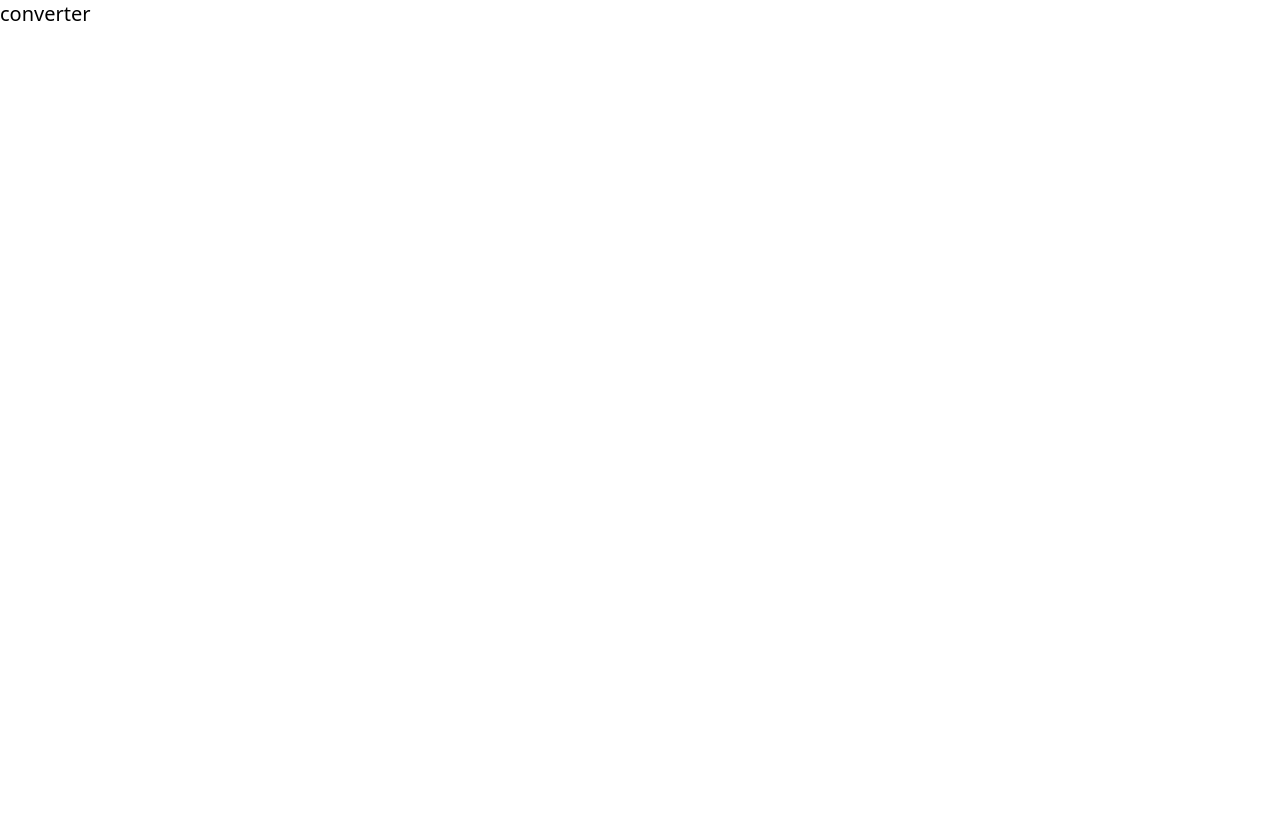
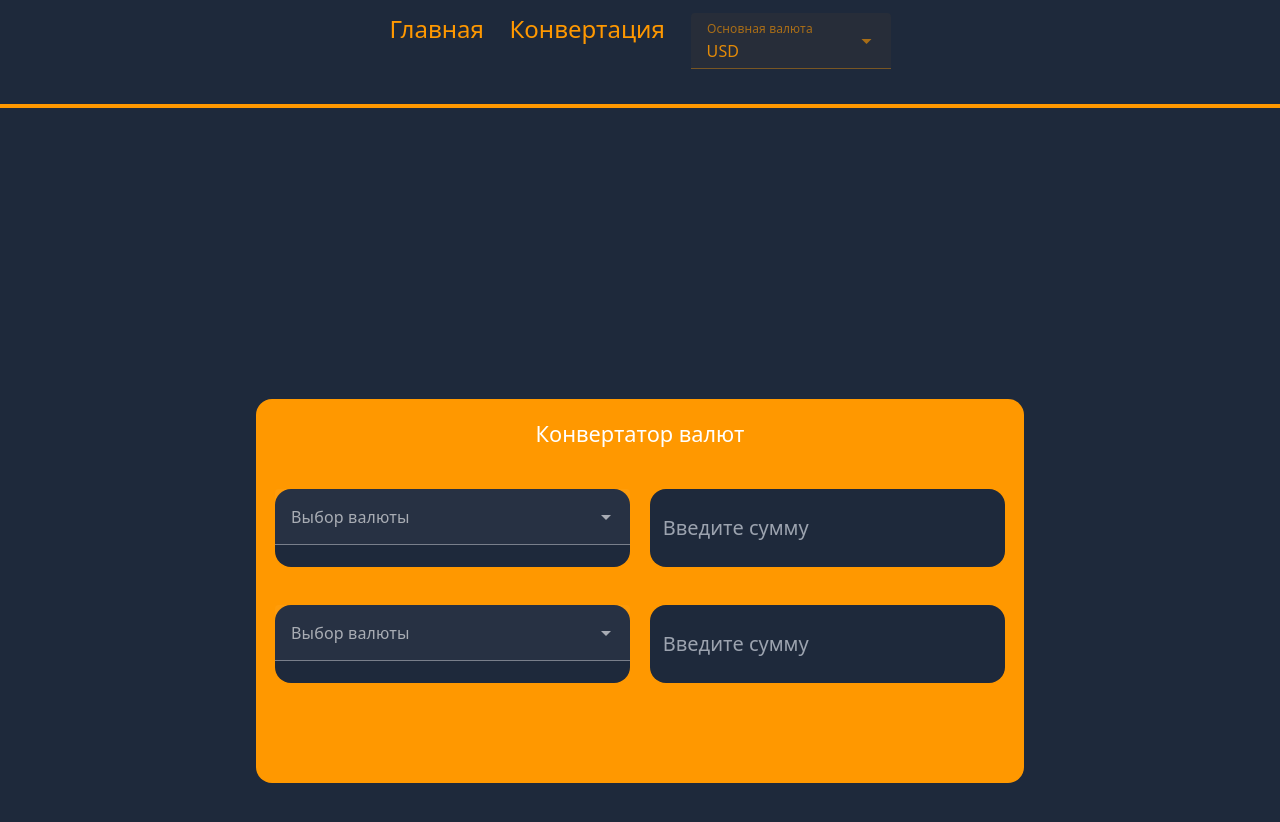
Before and after one commit to 1ceb0xed/converter, a Nuxt app: page /converter in a window 1280 px wide. Shown: the top 822 px of the page. Before the commit the page ends 800 px from the top, so only its background shows below. Built offline with nearby package versions, Linux system fonts and the light colour scheme.

Commit message:
Сделал верстку всех компонентов, полностью сделал функционал главной страницы

```diff
--- /dev/null
+++ b/layouts/header.vue
@@ -0,0 +1,24 @@
+<script setup lang="ts">
+import { fa } from 'vuetify/locale'
+
+const selectedValue = ref<'USD' | 'EUR' | 'RUB'>('USD')
+const valueVariables: string[] = ['USD', 'EUR', 'RUB']
+const filteredValues = computed<string[]>(() => {
+  return valueVariables.filter((item) => item !== selectedValue.value)
+})
+</script>
+
+<template>
+  <header class="flex gap-[2vw] p-[1vw] justify-center bg-slate-800 text-orange text-2xl">
+    <nuxt-link to="/">Главная</nuxt-link>
+    <nuxt-link to="/converter">Конвертация</nuxt-link>
+    <v-select
+      v-model="selectedValue"
+      label="Основная валюта"
+      :items="valueVariables"
+      class="max-w-[200px]"
+    ></v-select>
+  </header>
+  <div class="h-1 bg-orange w-full"></div>
+  <nuxt-page :selectedValue="selectedValue" :filteredValues="filteredValues" />
+</template>
--- a/nuxt.config.ts
+++ b/nuxt.config.ts
@@ -2,7 +2,5 @@
 export default defineNuxtConfig({
   compatibilityDate: '2024-11-01',
   devtools: { enabled: true },
-  modules: [
-    '@nuxtjs/tailwindcss'
-  ]
+  modules: ['@nuxtjs/tailwindcss', 'vuetify-nuxt-module', 'vuetify-nuxt-module'],
 })
--- a/pages/converter.vue
+++ b/pages/converter.vue
@@ -1,5 +1,43 @@
+<script setup lang="ts">
+definePageMeta({
+  layout: 'header',
+})
+</script>
+
 <template>
-  <div>
-    <p class="text-xl">converter</p>
+  <div class="bg-slate-800 w-full h-[966px] text-white flex justify-center items-center">
+    <section>
+      <div class="h-[30vw] w-[60vw] bg-orange rounded-2xl">
+        <div class="p-[1.5vw] text-[1.7vw] text-white font-medium flex justify-center">
+          Конвертатор валют
+        </div>
+        <form>
+          <div class="p-[1.5vw] grid grid-cols-2 gap-5">
+            <v-select
+              class="rounded-2xl bg-slate-800 w-full text-white text-xl"
+              label="Выбор валюты"
+              :items="['USD', 'EUR', 'RUB']"
+            ></v-select>
+            <input
+              type="number"
+              class="rounded-2xl bg-slate-800 text-xl text-white p-[1vw]"
+              placeholder="Введите сумму"
+            />
+          </div>
+          <div class="p-[1.5vw] grid grid-cols-2 gap-5">
+            <v-select
+              class="rounded-2xl bg-slate-800 w-full text-white text-xl"
+              label="Выбор валюты"
+              :items="['USD', 'EUR', 'RUB']"
+            ></v-select>
+            <input
+              type="number"
+              class="rounded-2xl bg-slate-800 text-xl text-white p-[1vw]"
+              placeholder="Введите сумму"
+            />
+          </div>
+        </form>
+      </div>
+    </section>
   </div>
 </template>
--- a/pages/index.vue
+++ b/pages/index.vue
@@ -1,5 +1,48 @@
+<script setup lang="ts">
+import axios from 'axios'
+export interface item {
+  [title: string]: number
+}
+definePageMeta({
+  layout: 'header',
+})
+const props = defineProps<{
+  selectedValue: string
+  filteredValues: string[]
+}>()
+const fetchApi = async (): Promise<void> => {
+  try {
+    const { data } = await axios.get<item>(apiLink)
+    itemsFromApi.value = data
+  } catch (err) {
+    console.log(err)
+  }
+}
+onMounted(async (): Promise<void> => {
+  await fetchApi()
+})
+const filteredValues = toRef(props, 'filteredValues')
+const selectedValue = toRef(props, 'selectedValue')
+const apiLink: string = 'https://status.neuralgeneration.com/api/currency'
+const itemsFromApi = ref<item>({})
+
+const calculateAmount = (item: string): number => {
+  const key = `${item.toLowerCase()}-${selectedValue.value.toLowerCase()}`
+  return Math.round(itemsFromApi.value[key] * 100) / 100
+}
+</script>
+
 <template>
-  <div>
-    <p class="text-xl">home</p>
+  <div class="bg-slate-800 w-full h-screen text-white">
+    <div class="pt-1">
+      <div
+        name="value"
+        class="m-[2vw] p-[2vw] bg-orange h-[30vw] rounded-2xl text-white text-xl font-medium flex flex-col gap-[1.5vw] items-center"
+      >
+        <h2 v-for="item in filteredValues">
+          1 {{ item }} = {{ calculateAmount(item) }} {{ selectedValue }}
+        </h2>
+      </div>
+    </div>
   </div>
 </template>
--- a/tsconfig.json
+++ b/tsconfig.json
@@ -1,4 +1,7 @@
 {
   // https://nuxt.com/docs/guide/concepts/typescript
-  "extends": "./.nuxt/tsconfig.json"
+  "extends": "./.nuxt/tsconfig.json",
+  "compilerOptions": {
+    "strict": true
+  }
 }
```
Also changed, not shown: package.json (+9 -2 lines), TZ.txt, 1 other file (tests, documents, lock files or other folders).
